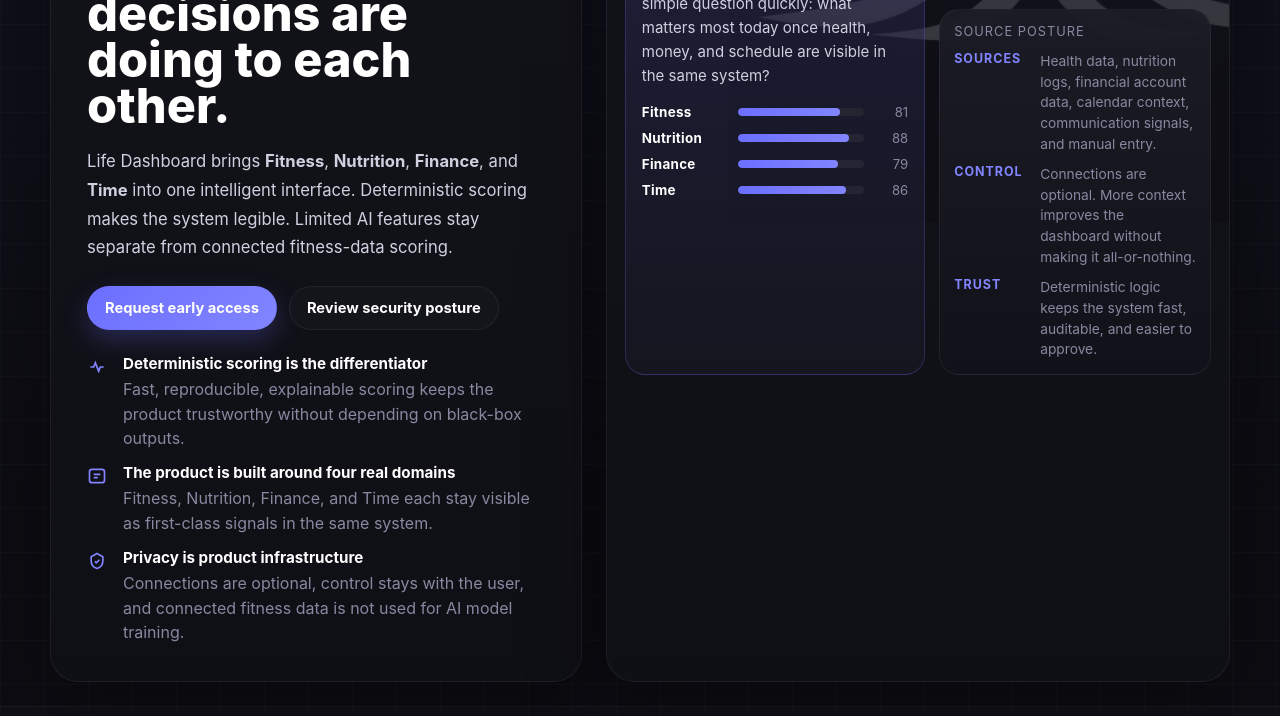
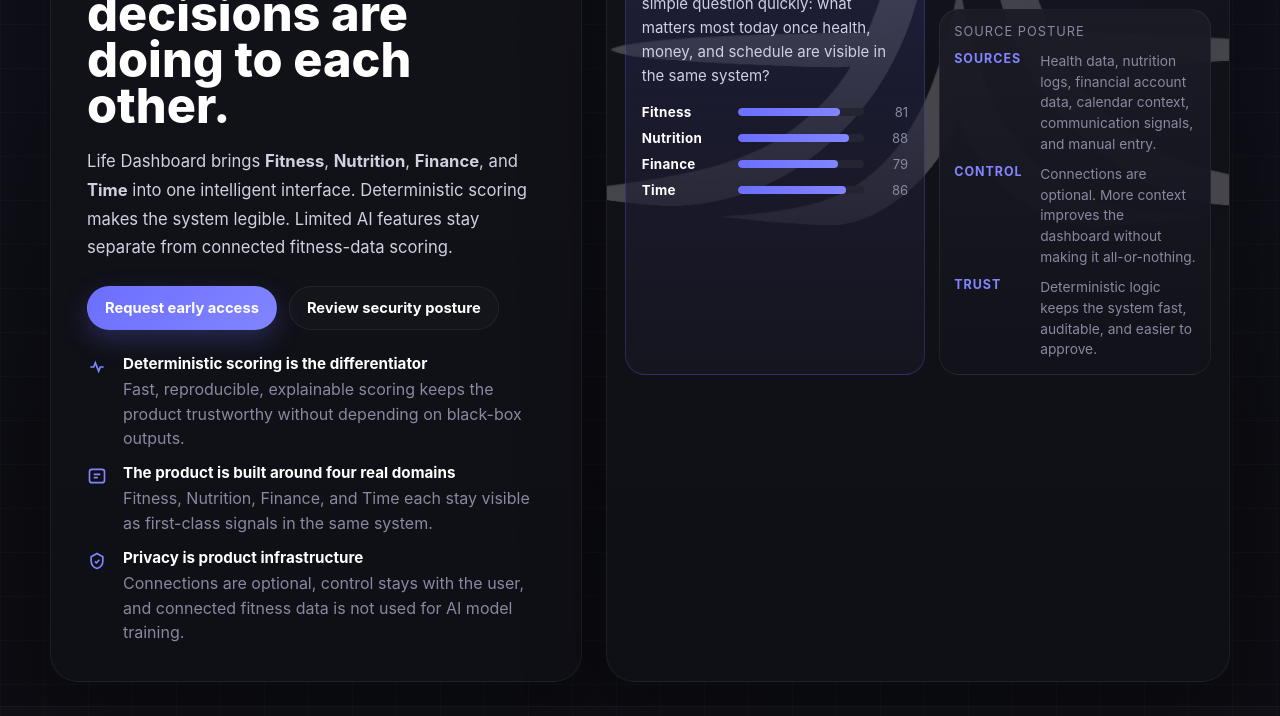
Before and after one commit to nmusolff7-afk/life-dashboard-website, a website: page index.html in a window 1280 px wide. Shown: the part 416-1132 px from the top of the page. Drawn offline with Linux system fonts and the light colour scheme.

Commit message:
Use transparent logo in hero banner

```diff
--- a/styles.css
+++ b/styles.css
@@ -285,11 +285,11 @@ img {
   background-image:
     radial-gradient(circle at 78% 18%, rgba(108, 111, 255, 0.24), transparent 28%),
     linear-gradient(180deg, rgba(255, 255, 255, 0.02), transparent 40%),
-    url("/Logo_background.png?v=20260428");
+    url("/Logo_transparent.png?v=20260428");
   background-repeat: no-repeat, no-repeat, no-repeat;
-  background-size: auto, auto, 620px auto;
-  background-position: 0 0, 0 0, right -120px top -120px;
-  opacity: 0.16;
+  background-size: auto, auto, 880px auto;
+  background-position: 0 0, 0 0, right -170px top -120px;
+  opacity: 0.22;
   pointer-events: none;
 }
 
```
